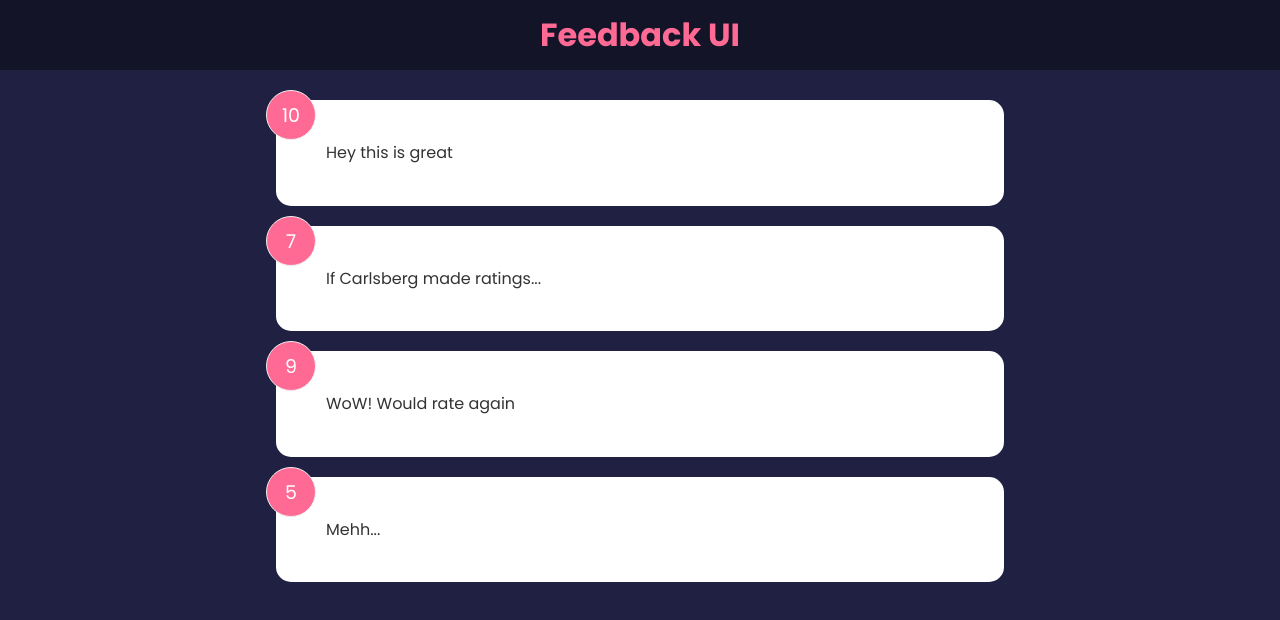
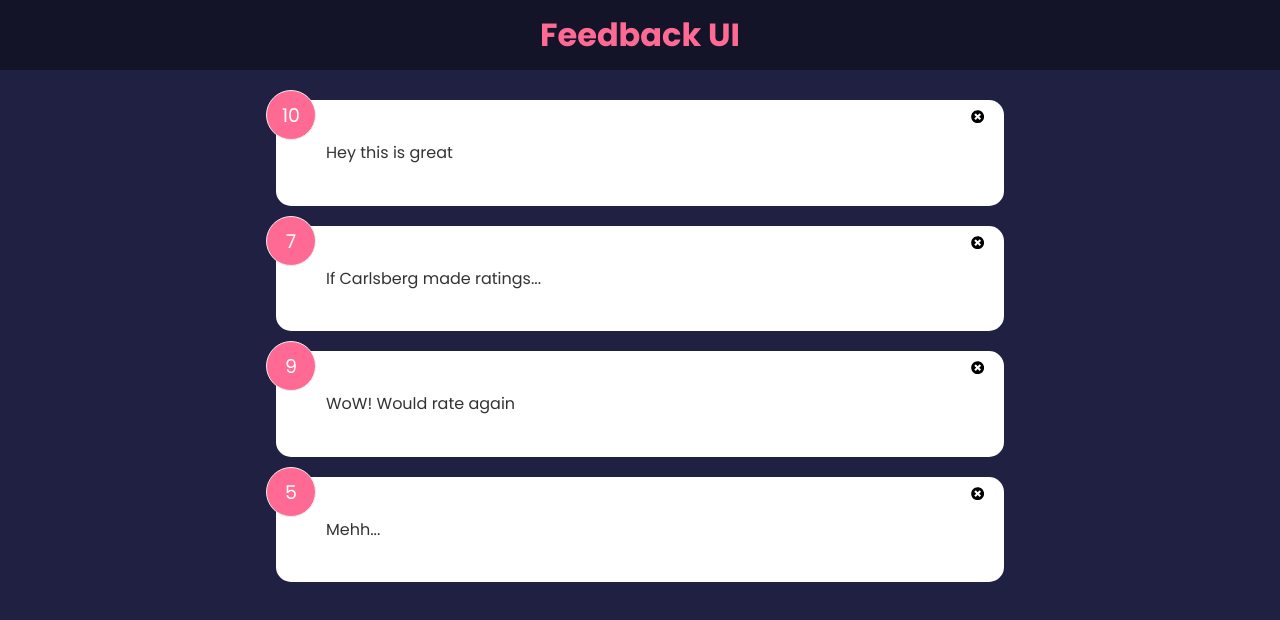
Before and after one commit to Harry-Leepz/feedback, a React (Create React App) app: page / in a window 1280 px wide. Shown: the top 620 px of the page. Built offline with nearby package versions, Linux system fonts and the light colour scheme.

Commit message:
Add react-icon to FeedbackItem component

```diff
--- a/src/components/FeedbackItem.jsx
+++ b/src/components/FeedbackItem.jsx
@@ -1,9 +1,13 @@
 import Card from "./shared/Card";
+import { FaTimesCircle } from "react-icons/fa";
 
 const FeedbackItem = ({ text, rating }) => {
   return (
     <Card>
       <div className='num-display'>{rating}</div>
+      <button className='close'>
+        <FaTimesCircle color='black' />
+      </button>
       <div className='text-display'>{text}</div>
     </Card>
   );
```
